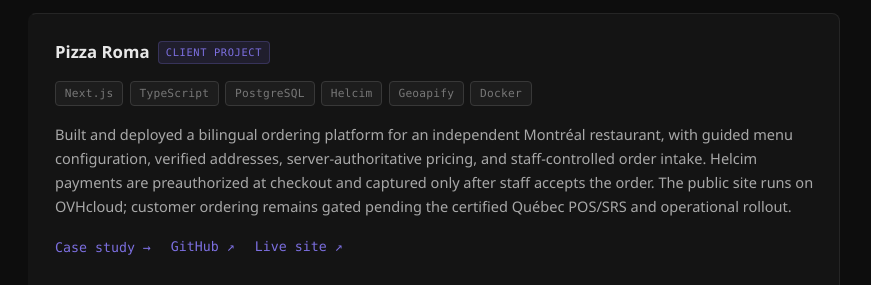
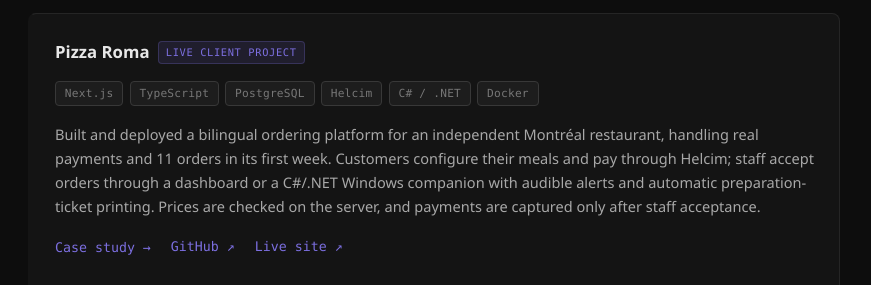
Before and after one commit to omar-haha/omar-haha.github.io, a plain HTML site: page index.html in a window 1280 px wide. Shown: the part 1813-2098 px from the top of the page, without its empty margins (206-1077 px from the left). Drawn offline with Linux system fonts and the light colour scheme.

Commit message:
Update Pizza Roma launch results and register companion

```diff
--- a/index.html
+++ b/index.html
@@ -131,22 +131,22 @@
         <div class="card card--wide">
           <div class="card-content">
             <div class="card-header">
-              <h3>Pizza Roma <span class="badge">Client project</span></h3>
+              <h3>Pizza Roma <span class="badge">Live client project</span></h3>
             </div>
             <div class="chips">
               <span class="chip">Next.js</span>
               <span class="chip">TypeScript</span>
               <span class="chip">PostgreSQL</span>
               <span class="chip">Helcim</span>
-              <span class="chip">Geoapify</span>
+              <span class="chip">C# / .NET</span>
               <span class="chip">Docker</span>
             </div>
             <p>
-              Built and deployed a bilingual ordering platform for an independent Montréal restaurant, with
-              guided menu configuration, verified addresses, server-authoritative pricing, and staff-controlled
-              order intake. Helcim payments are preauthorized at checkout and captured only after staff accepts
-              the order. The public site runs on OVHcloud; customer ordering remains gated pending the certified
-              Québec POS/SRS and operational rollout.
+              Built and deployed a bilingual ordering platform for an independent Montréal restaurant,
+              handling real payments and 11 orders in its first week. Customers configure their meals and
+              pay through Helcim; staff accept orders through a dashboard or a C#/.NET Windows companion
+              with audible alerts and automatic preparation-ticket printing. Prices are checked on the server,
+              and payments are captured only after staff acceptance.
             </p>
             <div class="card-actions">
               <button class="btn-link case-study-trigger" data-case-study="pizza-roma">Case study</button>
@@ -369,12 +369,12 @@
     <article class="case-content">
       <p class="case-label">Independent restaurant · Bilingual ordering platform</p>
       <h2 id="case-title">Pizza Roma</h2>
-      <p class="case-lede">A direct ordering experience shaped around a Montréal restaurant's real menu, preparation rules, and day-to-day workflow.</p>
+      <p class="case-lede">A live bilingual ordering platform and Windows register companion for a Montréal restaurant, with real payments and 11 orders in its first week.</p>
       <div class="case-grid">
         <section><h3>Problem</h3><p>Phone orders interrupt staff and make detailed pizza and combo choices difficult to confirm. The site gives customers a visual way to configure and review an order.</p></section>
-        <section><h3>Product work</h3><p>Turned menu boards, POS references, owner interviews, and restaurant media into responsive French and English configuration, cart, address, status, and staff flows.</p></section>
-        <section><h3>Payment safety</h3><p>Helcim hosts the payment fields. The server verifies its signed response and exact server-priced amount, stores the preauthorization, and captures it only after staff accepts the order.</p></section>
-        <section><h3>Production boundary</h3><p>The app runs on OVHcloud with Docker, Caddy, health checks, and managed PostgreSQL. Customer ordering remains gated until certified Québec POS/SRS and restaurant operations are ready.</p></section>
+        <section><h3>Register workflow</h3><p>A C#/.NET Windows companion brings online orders to the existing register with repeating alerts, staff actions, preparation-ticket printing, and signed updates. Staff still enter orders into the POS manually.</p></section>
+        <section><h3>Payment safety</h3><p>Helcim hosts the card fields. The server verifies the signed response and amount, then captures payment after staff accepts. Durable payment records and retry keys support returns and reconciliation when a response is uncertain.</p></section>
+        <section><h3>Real-world constraints</h3><p>The Windows companion had to coexist with the fullscreen POS without interrupting staff input. Register testing exposed an elevation mismatch behind a shortcut failure. The app runs on OVHcloud with Docker, Caddy, and PostgreSQL; automatic POS entry and fiscal integration remain future work.</p></section>
       </div>
     </article>
   </template>
```
Also changed, not shown: 2 other files.
